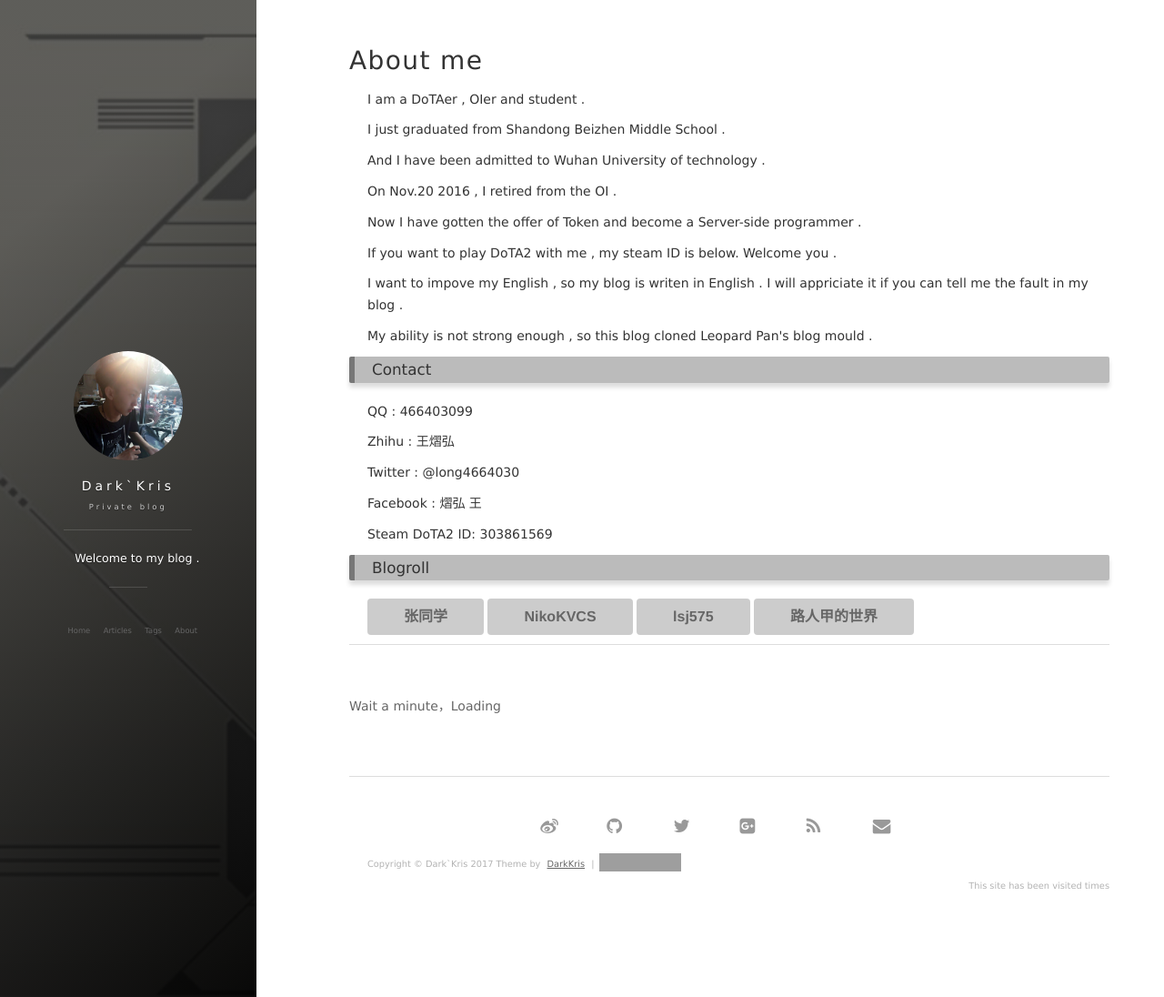
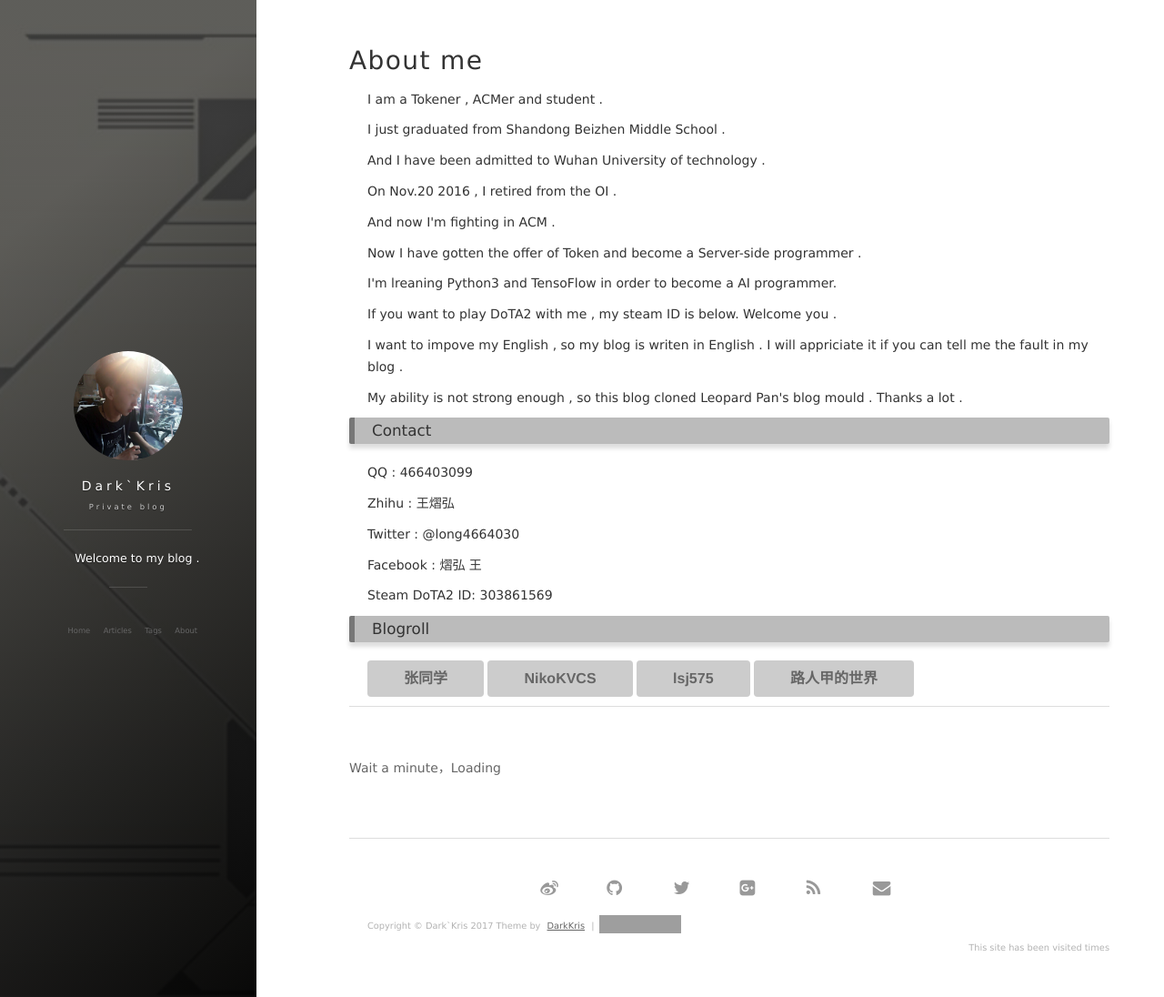
Before and after one commit to DeAntiWang/deantiwang.github.io, a Jekyll site: the page built from about.md, in a window 1280 px wide and 1096 px high. Shown: the whole window at 91% size. Built offline with Jekyll 4.4.1, drawn with Linux system fonts in a browser that asks for light colours; nearby versions of some CDN libraries; comment, search, counter and statistics services are not loaded; grey boxes are pictures that could not be loaded.

Commit message:
更新Tags页面与About me页面

```diff
--- a/about.md
+++ b/about.md
@@ -5,7 +5,7 @@
 
 <link rel="stylesheet" href="../css/buttons.css">
 
-I am a DoTAer , OIer and student .
+I am a Tokener , ACMer and student .
 
 <p>
 
@@ -21,7 +21,15 @@
 
 <p>
 
+And now I'm fighting in ACM .
+
+<p>
+
 Now I have gotten the offer of Token and become a Server-side programmer .
+
+<p>
+
+I'm lreaning Python3 and TensoFlow in order to become a AI programmer.
 
 <p>
 
@@ -33,7 +41,7 @@
 
 <p>
 
-My ability is not strong enough , so this blog cloned Leopard Pan's blog mould .
+My ability is not strong enough , so this blog cloned Leopard Pan's blog mould . Thanks a lot .
 
 <p>
 
--- a/tags.html
+++ b/tags.html
@@ -1,13 +1,11 @@
 ---
 layout: page
-title:
-header: 根据快速导航到相应的文章
+title: Tags
+header: Find Article with tags
 group: navigation
 ---
 {% include JB/setup %}
 
-<h1>Tags</h1>
-<br>
 <ul class="tag_box inline">
   {% assign tags_list = site.tags %}
   {% include JB/tags_list %}
```
